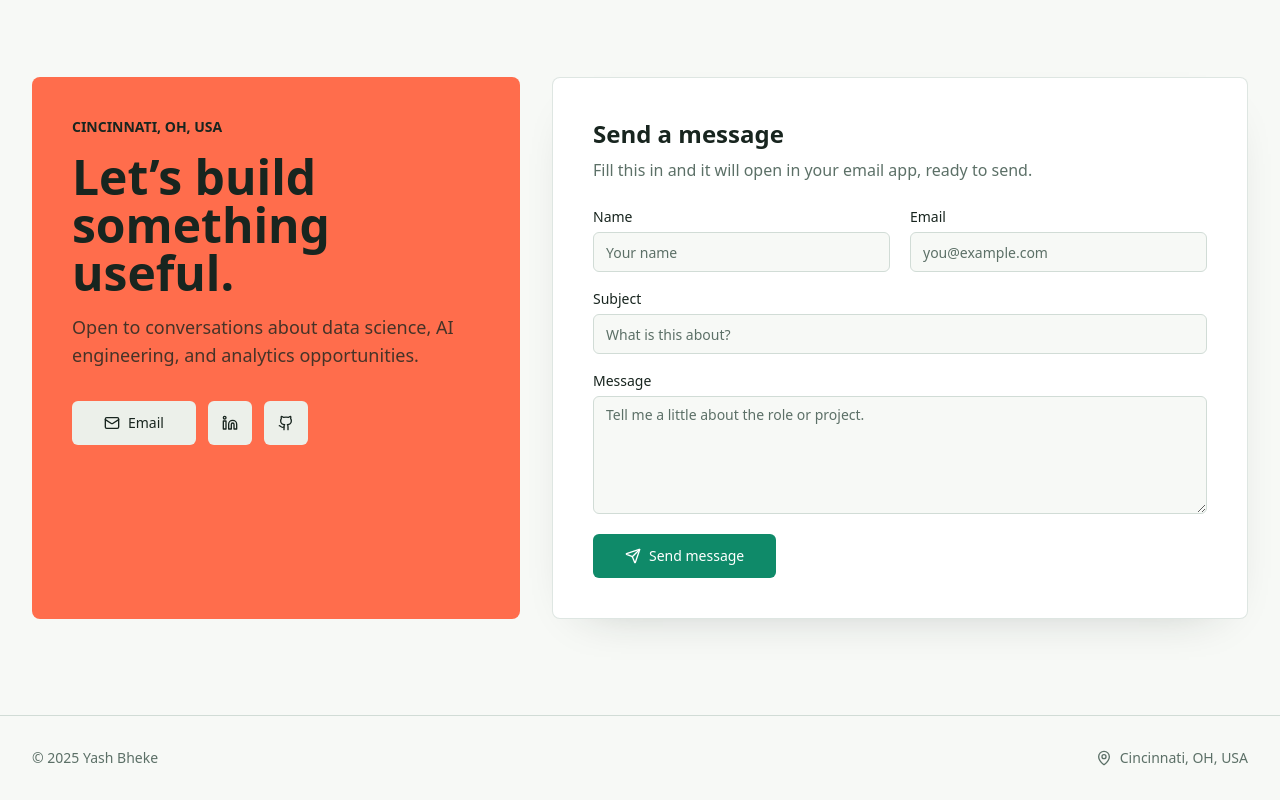
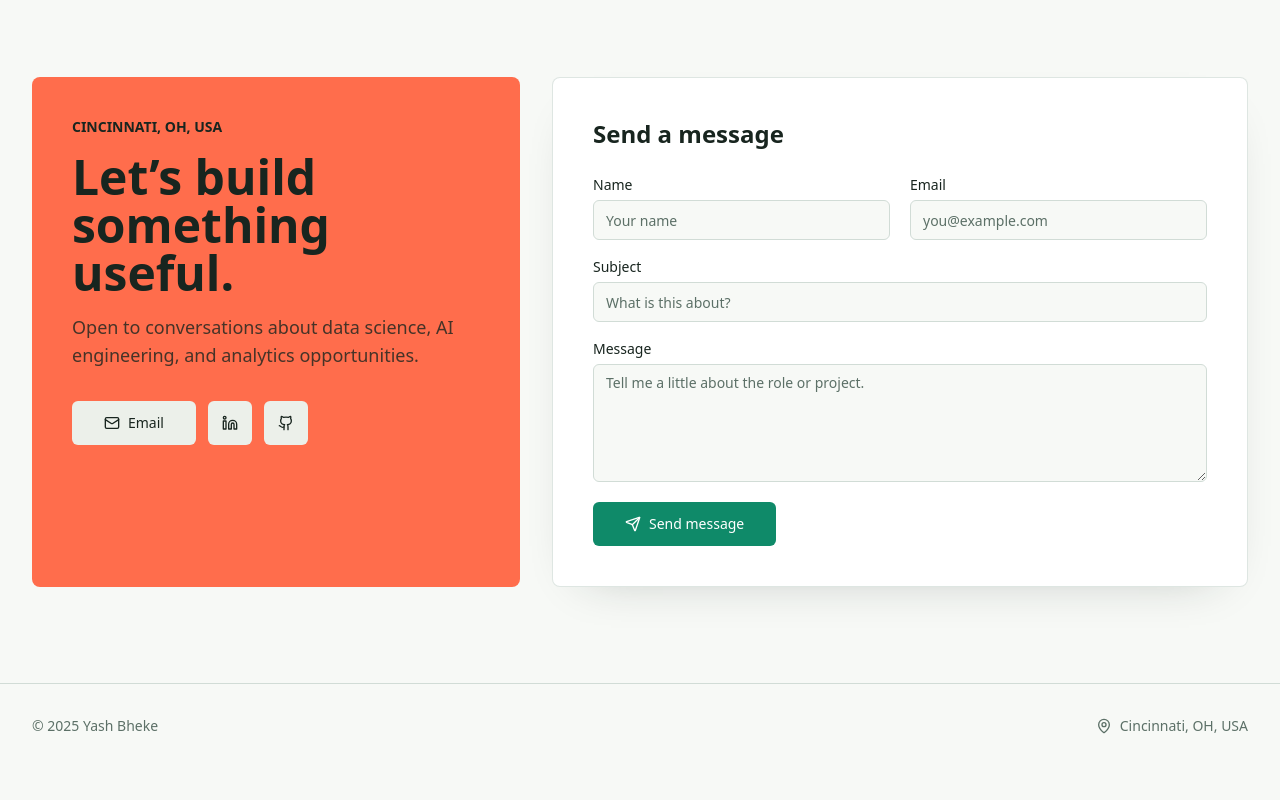
Before and after one commit to yashbheke2000/yash-bheke, a React (Vite) app: page / in a window 1280 px wide. Shown: the part 4775-5575 px from the top of the page. After the commit the page ends 5543 px from the top, so only its background shows below. Built offline with nearby package versions, Linux system fonts and the light colour scheme; the HTML template or start-up script is replaced by a standard one.

Commit message:
Changes
Co-authored-by: yashbheke2000 <179891048+yashbheke2000@users.noreply.github.com>

```diff
--- a/src/pages/Index.tsx
+++ b/src/pages/Index.tsx
@@ -281,7 +281,6 @@ const Index = () => {
             </motion.div>
             <motion.div variants={reveal} initial="hidden" whileInView="visible" viewport={{ once: true }} transition={transition} className="bento-card p-8 sm:p-10 lg:col-span-7">
               <h3 className="font-heading text-2xl font-bold">Send a message</h3>
-              <p className="mt-2 text-muted-foreground">Fill this in and it will open in your email app, ready to send.</p>
               <div className="mt-7"><ContactForm /></div>
             </motion.div>
           </div>
```
